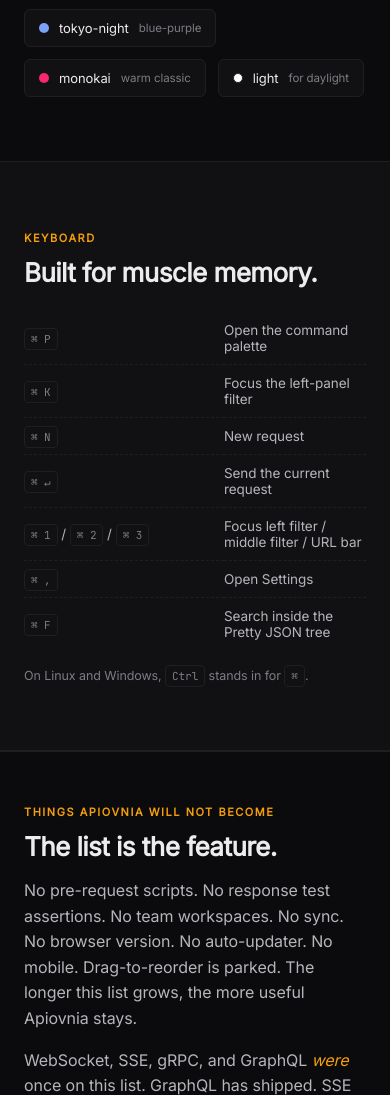
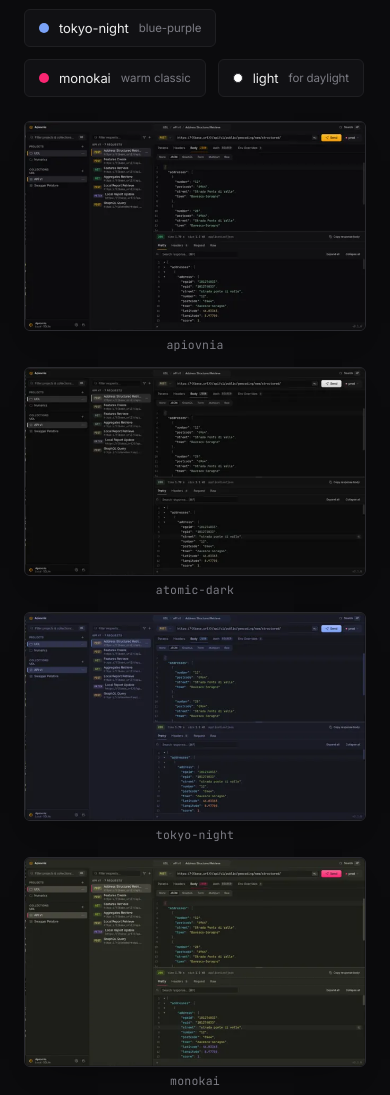
Before and after one commit to opalczynski/apiovnia, an Astro site in the folder apiovnia-site/: page /apiovnia/features in a window 390 px wide. Shown: the part 9677-10772 px from the top of the page. Built offline with nearby package versions, Linux system fonts and the light colour scheme; Astro itself is replaced by a stand-in of ours.

Commit message:
feat(site): theme thumbnails under the Themes section
Added a row of one-per-theme captures below the theme chips so the
"five themes" claim shows rather than tells.

- 5 theme screenshots → webp, resized to 640px wide (q80), ~12 KB each,
  68 KB total. Naming normalised to the in-app theme ids:
  theme_apiovnia → theme-apiovnia, theme-dark → theme-atomic-dark,
  theme-ligt → theme-light, theme-tokyo → theme-tokyo-night,
  theme-monokai unchanged.
- features.astro Themes section: a responsive `.theme-shots` grid of
  framed thumbnails with mono captions, in the same order as the chips
  (apiovnia / atomic-dark / tokyo-night / monokai / light).

Verified: pnpm build + astro check green; all 5 land in dist/screens and
are referenced with the correct base path.

```diff
--- a/apiovnia-site/src/pages/features.astro
+++ b/apiovnia-site/src/pages/features.astro
@@ -258,6 +258,28 @@
         <div class="theme-chip monokai"><span class="dot"></span> monokai <small>warm classic</small></div>
         <div class="theme-chip light"><span class="dot"></span> light <small>for daylight</small></div>
       </div>
+
+      <div class="theme-shots">
+        {[
+          { id: "apiovnia", label: "apiovnia" },
+          { id: "atomic-dark", label: "atomic-dark" },
+          { id: "tokyo-night", label: "tokyo-night" },
+          { id: "monokai", label: "monokai" },
+          { id: "light", label: "light" },
+        ].map((t) => (
+          <figure class="theme-shot">
+            <img
+              src={`${base}/screens/theme-${t.id}.webp`}
+              alt={`Apiovnia in the ${t.label} theme`}
+              loading="lazy"
+              decoding="async"
+              width="640"
+              height="391"
+            />
+            <figcaption>{t.label}</figcaption>
+          </figure>
+        ))}
+      </div>
     </div>
   </section>
 
@@ -412,6 +434,30 @@
   .theme-chip.monokai  .dot { background: #F92672; }
   .theme-chip.light    .dot { background: #FFFFFF; border: 1px solid var(--border-strong); }
 
+  /* Theme thumbnails — visual feel, one per theme */
+  .theme-shots {
+    margin-top: var(--space-5);
+    display: grid;
+    grid-template-columns: repeat(auto-fit, minmax(220px, 1fr));
+    gap: var(--space-4);
+  }
+  .theme-shot { margin: 0; }
+  .theme-shot img {
+    display: block;
+    width: 100%;
+    height: auto;
+    border: 1px solid var(--border-strong);
+    border-radius: var(--r-ctrl);
+    box-shadow: 0 16px 32px -24px rgba(0, 0, 0, 0.6);
+  }
+  .theme-shot figcaption {
+    margin-top: 8px;
+    text-align: center;
+    font: 500 11.5px/1 var(--mono);
+    letter-spacing: 0.02em;
+    color: var(--fg-muted);
+  }
+
   /* Shortcut table */
   .kbd-table {
     margin-top: var(--space-5);
```
Also changed, not shown: apiovnia-site/public/screens/theme-apiovnia.webp (added), apiovnia-site/public/screens/theme-atomic-dark.webp (added), apiovnia-site/public/screens/theme-light.webp (added), apiovnia-site/public/screens/theme-monokai.webp (added), apiovnia-site/public/screens/theme-tokyo-night.webp (added).
